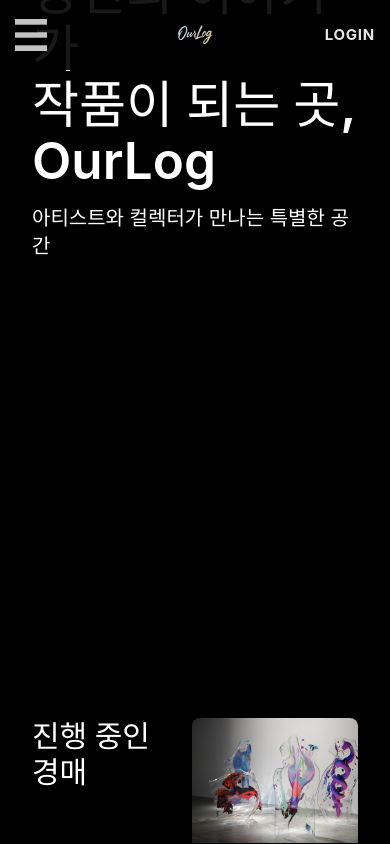
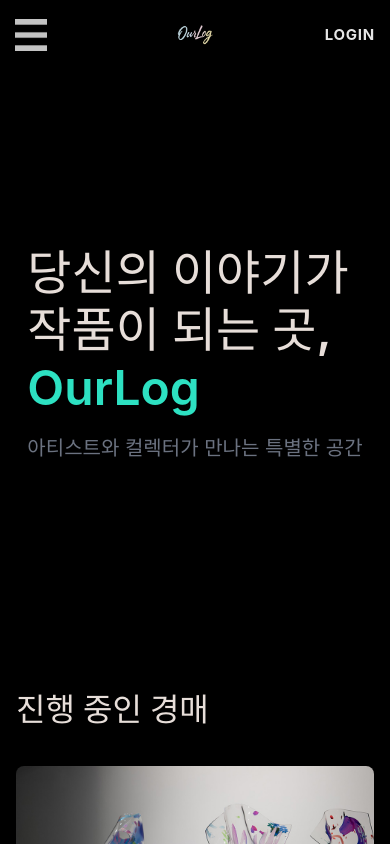
Before and after one commit to itstudyproject/OurLog_front, a React (Vite) app: page / in a window 390 px wide. Built offline with nearby package versions, Linux system fonts and the light colour scheme; a web font is replaced by a local one.

Commit message:
homepage 수정

```diff
--- a/src/pages/HomePage.tsx
+++ b/src/pages/HomePage.tsx
@@ -1,4 +1,5 @@
 import React from "react";
+import "../styles/HomePage.css";
 import { cn } from "../utils/utils";
 import type { AuctionItem } from "../types";
 
@@ -39,17 +40,17 @@
   return (
     <div className="space-y-20">
       {/* Hero Section */}
-      <section className="relative h-[60vh] flex items-center">
-        <div className="container mx-auto px-4">
-          <div className="max-w-3xl space-y-4">
-            <h1 className="text-5xl font-semibold leading-tight">
+      <section className="homepage-hero">
+        <div className="homepage-container">
+          <div style={{maxWidth: '48rem'}} className="space-y-4">
+            <h1 className="homepage-hero-title">
               당신의 이야기가
               <br />
               작품이 되는 곳,
               <br />
-              <span className="text-primary-mint">OurLog</span>
+              <span className="homepage-hero-mint">OurLog</span>
             </h1>
-            <p className="text-xl text-text-medium">
+            <p className="homepage-hero-desc">
               아티스트와 컬렉터가 만나는 특별한 공간
             </p>
           </div>
@@ -57,27 +58,27 @@
       </section>
 
       {/* Current Auctions */}
-      <section className="container mx-auto px-4">
-        <h2 className="text-3xl font-semibold mb-8">진행 중인 경매</h2>
-        <div className="grid grid-cols-1 md:grid-cols-2 lg:grid-cols-3 gap-8">
+      <section className="homepage-container">
+        <h2 className="homepage-section-title">진행 중인 경매</h2>
+        <div className="homepage-auction-list">
           {SAMPLE_AUCTIONS.map((auction) => (
             <div
               key={auction.id}
-              className="bg-black/20 rounded-lg overflow-hidden"
+              className="homepage-auction-card"
             >
-              <div className="aspect-[4/3] relative">
+              <div className="homepage-auction-image-wrap">
                 <img
                   src={auction.imageUrl}
                   alt={auction.title}
-                  className="absolute inset-0 w-full h-full object-cover"
+                  className="homepage-auction-image"
                 />
               </div>
-              <div className="p-4 space-y-4">
-                <h3 className="text-xl font-medium">{auction.title}</h3>
-                <p className="text-text-medium">
+              <div className="homepage-auction-content">
+                <h3 className="homepage-auction-title">{auction.title}</h3>
+                <p className="homepage-auction-price">
                   ₩{auction.price.toLocaleString()}
                 </p>
-                <div className="flex gap-2">
+                <div style={{display: 'flex', gap: '0.5rem'}}>
                   <button
                     className={cn(
                       "btn",
--- /dev/null
+++ b/src/styles/HomePage.css
@@ -0,0 +1,105 @@
+.homepage-hero {
+  position: relative;
+  height: 60vh;
+  display: flex;
+  align-items: center;
+}
+
+.homepage-container {
+  max-width: 1200px;
+  margin: 0 auto;
+  padding-left: 1rem;
+  padding-right: 1rem;
+}
+
+.homepage-hero-title {
+  font-size: 3rem;
+  font-weight: 600;
+  line-height: 1.2;
+}
+
+.homepage-hero-mint {
+  color: #2de1c2;
+}
+
+.homepage-hero-desc {
+  font-size: 1.25rem;
+  color: #6b7280;
+}
+
+.homepage-section-title {
+  font-size: 2rem;
+  font-weight: 600;
+  margin-bottom: 2rem;
+}
+
+.homepage-auction-list {
+  display: grid;
+  grid-template-columns: 1fr;
+  gap: 2rem;
+}
+@media (min-width: 768px) {
+  .homepage-auction-list {
+    grid-template-columns: repeat(2, 1fr);
+  }
+}
+@media (min-width: 1024px) {
+  .homepage-auction-list {
+    grid-template-columns: repeat(3, 1fr);
+  }
+}
+
+.homepage-auction-card {
+  background: rgba(0,0,0,0.2);
+  border-radius: 0.5rem;
+  overflow: hidden;
+}
+
+.homepage-auction-image-wrap {
+  position: relative;
+  aspect-ratio: 4/3;
+}
+
+.homepage-auction-image {
+  position: absolute;
+  inset: 0;
+  width: 100%;
+  height: 100%;
+  object-fit: cover;
+}
+
+.homepage-auction-content {
+  padding: 1rem;
+  display: flex;
+  flex-direction: column;
+  gap: 1rem;
+}
+
+.homepage-auction-title {
+  font-size: 1.25rem;
+  font-weight: 500;
+}
+
+.homepage-auction-price {
+  color: #6b7280;
+}
+
+.btn {
+  padding: 0.5rem 1.25rem;
+  border-radius: 0.375rem;
+  font-weight: 500;
+  border: none;
+  cursor: pointer;
+  color: #fff;
+  background: #222;
+  transition: background 0.2s;
+}
+.btn-orange {
+  background: #ff9800;
+}
+.btn-mint {
+  background: #2de1c2;
+}
+.btn-blue {
+  background: #2196f3;
+}
```
